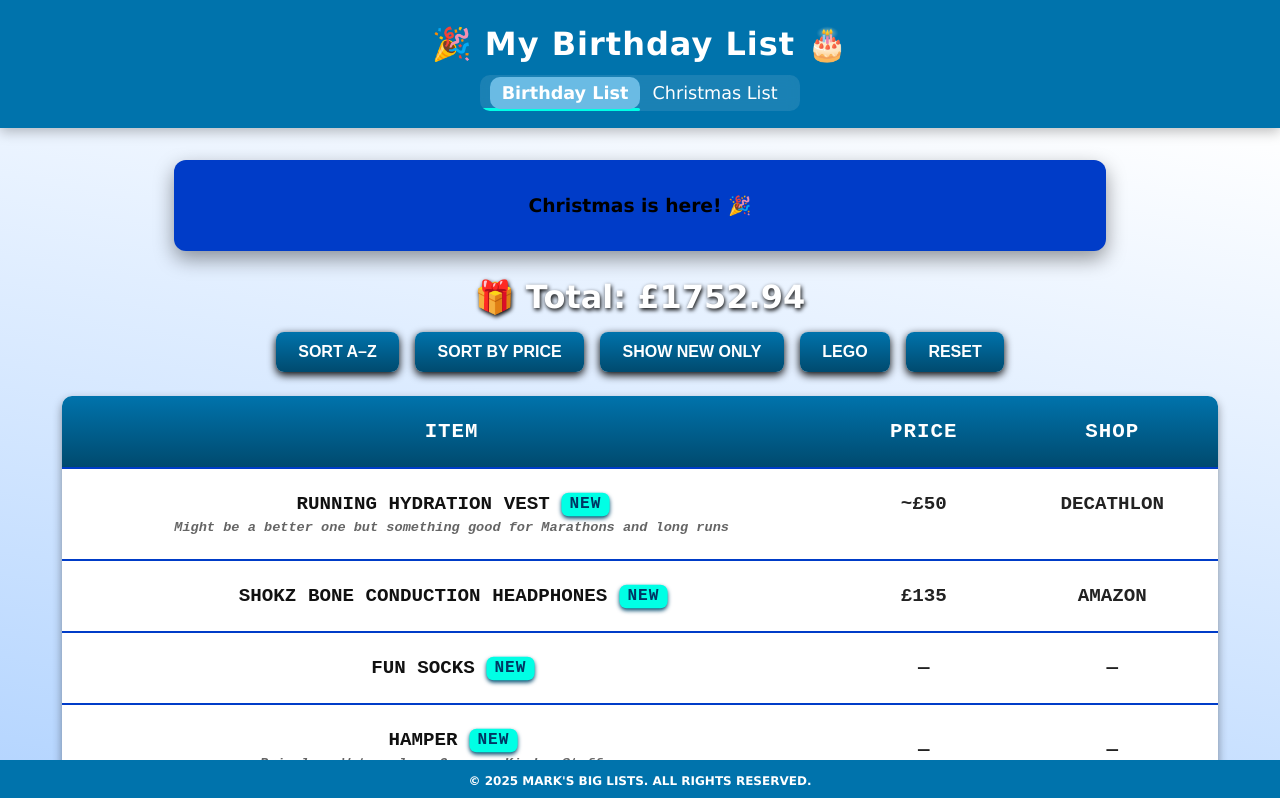
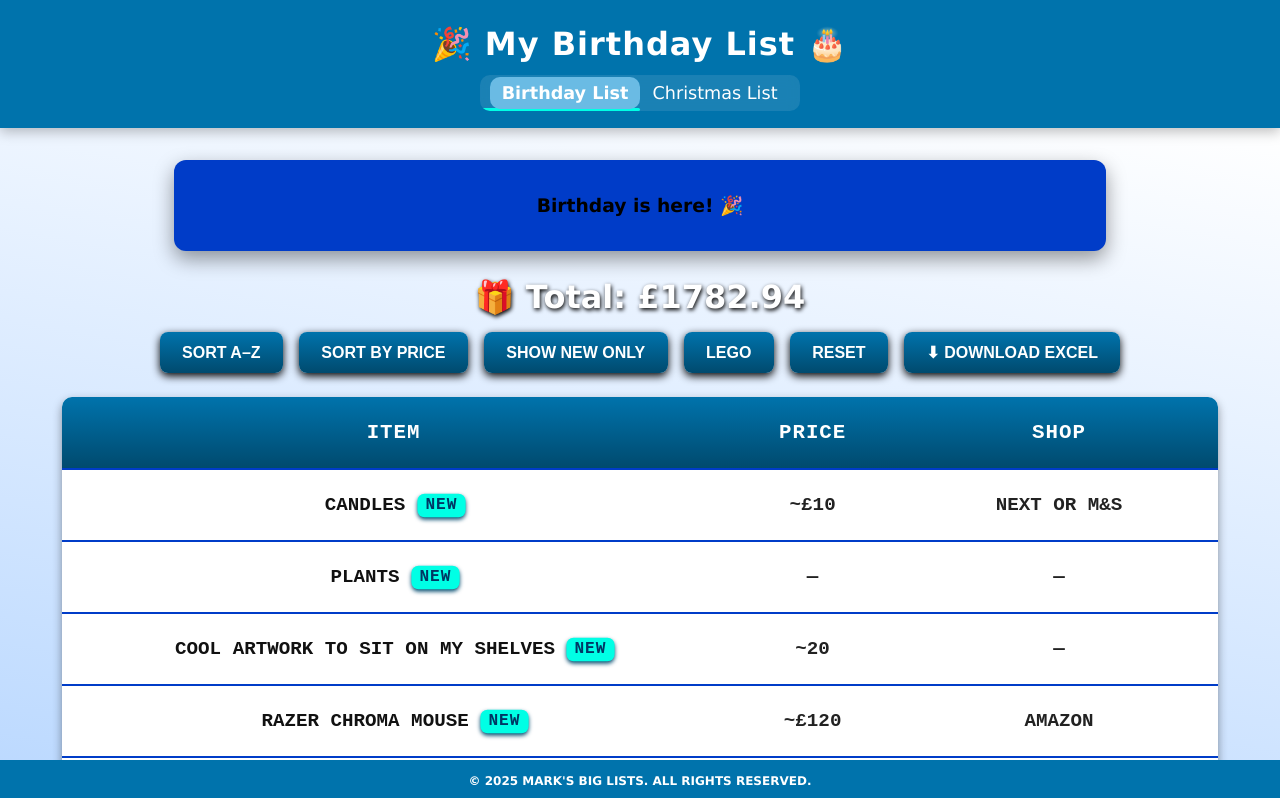
Before and after one commit to Markuff1/ChristmasList, a React (Vite) app: page / in a window 1280 px wide. Shown: the top 798 px of the page. Built offline with nearby package versions, Linux system fonts and the light colour scheme.

Commit message:
Added more things

```diff
--- a/package.json
+++ b/package.json
@@ -12,7 +12,8 @@
   "dependencies": {
     "react": "^19.1.1",
     "react-dom": "^19.1.1",
-    "react-router-dom": "^7.9.4"
+    "react-router-dom": "^7.9.4",
+    "xlsx": "^0.18.5"
   },
   "devDependencies": {
     "@eslint/js": "^9.33.0",
--- a/src/pages/BirthdayList.tsx
+++ b/src/pages/BirthdayList.tsx
@@ -1,5 +1,6 @@
 import { useState } from "react";
 import Countdown from "../components/Countdown";
+import * as XLSX from "xlsx";
 
 interface Gift {
   name: string;
@@ -19,31 +20,147 @@ function BirthdayList() {
   );
 
   const gifts: Gift[] = [
-    { name: "Running Hydration Vest", description: "Might be a better one but something good for Marathons and long runs", price: "~£50", shop: "Decathlon", Weblink: "https://www.decathlon.co.uk/p/unisex-running-competition-hydration-gilet-kiprun-race-900-3l-black/352243/c382m8862851", isNew: true, },
-    { name: "SHOKZ Bone Conduction Headphones", price: "£135", shop: "Amazon", Weblink: "https://www.amazon.co.uk/SHOKZ-Conduction-Headphones-Cancelling-Waterproof-Black/dp/B0D2HKQWHX?crid=25WF0W38ZPC3W&dib=eyJ2IjoiMSJ9.2okRs93yDSkztk5C9O4QEgQZrb4LaPw4SIL_jZR4QOkj2_6-iVHO_jLjKGbkTeq5OaA0xgYUQ0J6AqPhLG0l3Kxgjuu8IvcEpjzAoQ3LPkdTH7pTTp0D0QRJyB431kzNu0B1YMPt-67C4lNz3CYPng8DJx6pzcI98COhlN7WiavFDnkC6Unao9vqrSc2ZCdcytIXkG95kxzs-JmZ7-IrYOlO0JsH0W5EDz4eu2KOLfQ.5C-Em2COImIvkEYXtlDQ7xvUs5ofNNJlhiumSQIadfE&dib_tag=se&keywords=bone%2Bconduction%2Bheadphones&qid=1776640621&sprefix=bone%2Bcondu%2Caps%2C254&sr=8-7&ufe=app_do%3Aamzn1.fos.d7e5a2de-8759-4da3-993c-d11b6e3d217f&th=1", isNew: true, },
-    { name: "Fun socks", price: "", shop: "", Weblink: "", isNew: true, },
-    { name: "Hamper ", description: "Pringles, Watermelon, Grapes, Kinder Stuff.....", price: "", shop: "", Weblink: "", isNew: true, },
-    { name: "Magsafe Wallet", price: "£10", shop: "Amazon", Weblink: "https://www.amazon.co.uk/s?k=MagSafe+wallet", isNew: true, },
-    { name: "Rituals Men's Shower foam", price: "£10", shop: "Rituals", Weblink: "https://www.rituals.com/en-gb/men/body-hand-care", isNew: true, },
-    { name: "New Standing Desk", price: "~£300", shop: "Desktronic", Weblink: "https://desktronic.co.uk/products/height-adjustable-desk-homepro?variant=45480644378845", isNew: true, },
-    { name: "2 Dark Shelves", description: "For above my bed", price: "", shop: "", Weblink: "", isNew: true, },
-    { name: "MOVA Globe", price: "£195", shop: "Amazon", Weblink: "https://www.amazon.co.uk/Globe-Powered-Rotating-Unique-Decoration/dp/B002U21ZZK/ref=sr_1_4?crid=YIGM6NAS3OCX&dib=eyJ2IjoiMSJ9.44KMol966EFxQS30wAR-_dans92-WpqnTPoYNKf6A9qk509c6eYu0kaUh9Y3Kzu2_UP4By2EhfxbE8vYmnqWBQiLCZr5yImcr0z7kVwudlMnaKmakPYFzCyiLONVHc5RgcZ_f1oy_KBnwY6YlfpVRdOiJ71IoVsQH0anEhKLLvRDgVrcbiErcBJI16KWXpUUzeJj-ZLS7IZbiQUZZBud7zfT5VCBf-ahHsxC-RrkzNeH1cd691PbTnrLIu4tyEB_aCiE6E3sYL2u_b8cZeMvw7eSD413vOrCTVpwYxDCLyM.J3I5N8sPa5dBvzdcmmDkNevApfOkKzwmUej1N8kqlwg&dib_tag=se&keywords=Mova+globe&qid=1760908607&sprefix=mova+glob%2Caps%2C110&sr=8-4" },
-    { name: "Scratch off Globe", price: "£50.00", shop: "Amazon", Weblink: "https://www.amazon.co.uk/Luckies-London-Scratch-Globes-Gadgets/dp/B0CBQ9FP1J?crid=VIG20NWPFN7Z&dib=eyJ2IjoiMSJ9.aKHw5zPA2RltH_LrrRTSvZIxLfWI_FA8-HqTY5oraj7_l0OKrb5hVNDTpEo6qa7-9sPwPxWUXn51LWMg5Ona_aAT_325XI21Owl45ua-38PiXLUrdZ5vi__PR7PbIoGl4TC_nxsWx-xUhXCM1ceE1YkuDSJc-j2SgN1JH-50vLLWfFoESHzGttlIIn0I3xM4tU3EUqTSfPeUTaAogYc0FXLjayIv3O9WpZklGYDQe3t43txET_2Ps-MlA6pxGWHLpxraQGZdpTdGnOoiLNJ6ap4vGN99KcZHdefUWGyhMm0.2Ent8qOLZvMwknjGEGvvFr1rwspF9Y7JsK5kQvGFYxY&dib_tag=se&keywords=scratch%2Boff%2Bglobe&qid=1760908652&sprefix=scratch%2Boff%2Bglob%2Caps%2C117&sr=8-6&th=1" },
-    { name: "Lululemon Running Clothes", price: "£100", shop: "Lululemon", Weblink: "", isNew: true, },
-    { name: "Desk Lamp ", description: "For under my TV", price: "£10", shop: "Dunelm", Weblink: "https://www.dunelm.com/category/lighting/table-and-desk-lamps", isNew: true, },
-    { name: "Govee TV Backlight", price: "£80", shop: "Amazon", Weblink: "https://www.amazon.co.uk/Govee-Backlight-Fish-eye-Correction-Function/dp/B0CL4KNPT9?crid=3ASVSN6QB86U7&dib=eyJ2IjoiMSJ9.QhZs8Uru1RY8anGAnUXBPcWbkZNDT4bkZSuHCAmXWigBbCXehzhYFVSREjXUOHArNvz46YX2tfk-2HOCI9eQlRATZnrKgfYxtPBSNYf5C_bi4ZCROk4syJIy_WaktEAfAmgpvj-KQT_Bga74VtvlwT22alehNyTixl47JHaTkD_IAYvRVnima4GGQsfka4wMl_hIgS9UXi47hATYDYzC8jMuUAH4_U2F2sS0yFaSjKYttp6Hc7hFX1A8Y1uZYvIsafMgdkusSn4pd7ctOhwF1IsF18eEjFMJbsxpQd68yqg.kEAMDjq9v3PsaZIyGhtcVPLtpq9iGeVAr3cigy--ex4&dib_tag=se&keywords=Grovee&qid=1776644105&sprefix=grove%2Caps%2C269&sr=8-8&th=1", isNew: true, },
-    { name: "Govee Light Bars", price: "£70", shop: "Amazon", Weblink: "https://www.amazon.co.uk/Govee-Backlight-Multiple-Placement-Assistant/dp/B0BX25BSD1?dib=eyJ2IjoiMSJ9.QhZs8Uru1RY8anGAnUXBPcWbkZNDT4bkZSuHCAmXWigBbCXehzhYFVSREjXUOHArNvz46YX2tfk-2HOCI9eQlRATZnrKgfYxtPBSNYf5C_bi4ZCROk4syJIy_WaktEAfAmgpvj-KQT_Bga74VtvlwT22alehNyTixl47JHaTkD_IAYvRVnima4GGQsfka4wMl_hIgS9UXi47hATYDYzC8jMuUAH4_U2F2sS0yFaSjKYttp6Hc7hFX1A8Y1uZYvIsafMgdkusSn4pd7ctOhwF1IsF18eEjFMJbsxpQd68yqg.kEAMDjq9v3PsaZIyGhtcVPLtpq9iGeVAr3cigy--ex4&dib_tag=se&keywords=Grovee&qid=1776644339&sr=8-9&th=1", isNew: true, },
-    { name: "Lego Ford Model T", price: "£119.99", shop: "Lego", Weblink: "https://www.lego.com/en-gb/product/ford-model-t-11376", isNew: true, },
-    { name: "Lego Rocking Plants", price: "£17.99", shop: "Lego", Weblink: "https://www.lego.com/en-gb/product/rocking-plants-11506", isNew: true, },
-    { name: "Lego Hibiscus", price: "£59.99", shop: "Lego", Weblink: "https://www.lego.com/en-gb/product/hibiscus-10372", isNew: true, },
-    { name: "Lego Flowering Cactus", price: "£24.99", shop: "Lego", Weblink: "https://www.lego.com/en-gb/product/flowering-cactus-11509", isNew: true, },
-    { name: "Lego Shopping Street", price: "£229.99", shop: "Lego", Weblink: "https://www.lego.com/en-gb/product/shopping-street-11371", isNew: true, },
-    { name: "Lego River Steamboat", price: "£289.99", shop: "Lego", Weblink: "https://www.lego.com/en-gb/product/river-steamboat-21356", isNew: true, },
-    /*{ name: "", price: "", shop: "", Weblink: "", isNew: true, },*/
-
+    {
+      name: "Candles",
+      price: "~£10",
+      shop: "Next or M&S",
+      isNew: true,
+    },
+    {
+      name: "Plants",
+      isNew: true,
+    },
+    {
+      name: "Cool artwork to sit on my shelves",
+      price: "~20",
+      isNew: true,
+    },
+    {
+      name: "Razer Chroma Mouse",
+      price: "~£120",
+      shop: "Amazon",
+      Weblink:
+        "https://www.amazon.co.uk/Razer-Basilisk-HyperSpeed-Customizable-Customisable/dp/B0DDC9PPH6?crid=36MRPL5CV0IVS&dib=eyJ2IjoiMSJ9.xRfzq8ZHYPVw_DwGaK3oSA71lGFFrwYv77UnjGGjI4uB_BRyTPlzmRoFV_FW8UrOEbdnxF9qQtgIhFTJT3E_5we0o4CASDM1gImJwQgE1UYgMt3VeOkbvQfr0glypJ1VZMM0au6voUQkQPOmgELC9DcQPHBZizIMwtC_anYyJ46lLsUOnmgFTUTXrzhMv0H763XLYZO2lefi8VWeAOc--mwO6W4Ku7iIvdgqpFZIgys.YbTcEsHchcrFSihQ5VwLBgb0MxwhnJv7KHVFZgwSibU&dib_tag=se&keywords=Razer%2BChroma%2BMouse%2BWireless&qid=1778515547&sprefix=razer%2Bchroma%2Bmouse%2Bwirel%2Caps%2C317&sr=8-1&th=1",
+      isNew: true,
+    },
+    {
+      name: "New Mouse Pad",
+      description: "Or some other cool design (80 x 30cm)",
+      price: "~£30",
+      shop: "Epic Design Pads",
+      Weblink:
+        "https://epicdesignpads.com/collections/best-sellers/products/mountain-sunset-desk-mat-and-mouse-pad",
+      isNew: true,
+    },
+    {
+      name: "SHOKZ Bone Conduction Headphones",
+      price: "£135",
+      shop: "Amazon",
+      Weblink:
+        "https://www.amazon.co.uk/SHOKZ-Conduction-Headphones-Cancelling-Waterproof-Black/dp/B0D2HKQWHX",
+    },
+    { name: "Fun socks" },
+    {
+      name: "Hamper",
+      description: "Pringles, Watermelon, Grapes, Kinder Stuff.....",
+    },
+    {
+      name: "Magsafe Wallet",
+      price: "£10",
+      shop: "Amazon",
+      Weblink: "https://www.amazon.co.uk/s?k=MagSafe+wallet",
+    },
+    {
+      name: "Rituals Men's Shower foam",
+      price: "£10",
+      shop: "Rituals",
+      Weblink: "https://www.rituals.com/en-gb/men/body-hand-care",
+    },
+    {
+      name: "New Standing Desk",
+      price: "~£300",
+      shop: "Desktronic",
+      Weblink:
+        "https://desktronic.co.uk/products/height-adjustable-desk-homepro",
+    },
+    {
+      name: "2 Dark Shelves",
+      description: "For above my bed",
+    },
+    {
+      name: "MOVA Globe",
+      price: "£195",
+      shop: "Amazon",
+      Weblink:
+        "https://www.amazon.co.uk/Globe-Powered-Rotating-Unique-Decoration/dp/B002U21ZZK",
+    },
+    {
+      name: "Scratch off Globe",
+      price: "£50.00",
+      shop: "Amazon",
+      Weblink:
+        "https://www.amazon.co.uk/Luckies-London-Scratch-Globes-Gadgets/dp/B0CBQ9FP1J",
+    },
+    {
+      name: "Desk Lamp",
+      description: "For under my TV",
+      price: "£10",
+      shop: "Dunelm",
+      Weblink:
+        "https://www.dunelm.com/category/lighting/table-and-desk-lamps",
+    },
+    {
+      name: "Govee TV Backlight",
+      price: "£80",
+      shop: "Amazon",
+      Weblink:
+        "https://www.amazon.co.uk/Govee-Backlight-Fish-eye-Correction-Function/dp/B0CL4KNPT9",
+    },
+    {
+      name: "Govee Light Bars",
+      price: "£70",
+      shop: "Amazon",
+      Weblink:
+        "https://www.amazon.co.uk/Govee-Backlight-Multiple-Placement-Assistant/dp/B0BX25BSD1",
+    },
+    {
+      name: "Lego Ford Model T",
+      price: "£119.99",
+      shop: "Lego",
+      Weblink: "https://www.lego.com/en-gb/product/ford-model-t-11376",
+    },
+    {
+      name: "Lego Rocking Plants",
+      price: "£17.99",
+      shop: "Lego",
+      Weblink: "https://www.lego.com/en-gb/product/rocking-plants-11506",
+    },
+    {
+      name: "Lego Hibiscus",
+      price: "£59.99",
+      shop: "Lego",
+      Weblink: "https://www.lego.com/en-gb/product/hibiscus-10372",
+    },
+    {
+      name: "Lego Flowering Cactus",
+      price: "£24.99",
+      shop: "Lego",
+      Weblink: "https://www.lego.com/en-gb/product/flowering-cactus-11509",
+    },
+    {
+      name: "Lego Shopping Street",
+      price: "£229.99",
+      shop: "Lego",
+      Weblink: "https://www.lego.com/en-gb/product/shopping-street-11371",
+    },
+    {
+      name: "Lego River Steamboat",
+      price: "£289.99",
+      shop: "Lego",
+      Weblink: "https://www.lego.com/en-gb/product/river-steamboat-21356",
+    },
   ];
 
-  // Calculate total from numeric prices only
   const total = gifts.reduce((sum, gift) => {
     const match = gift.price?.match(/£?([\d.]+)/);
     return match ? sum + parseFloat(match[1]) : sum;
@@ -51,40 +168,105 @@ function BirthdayList() {
 
   let displayedGifts: Gift[] = [...gifts];
 
-  // Apply filters
   if (sortOption === "new") {
-    displayedGifts = displayedGifts.filter(gift => gift.isNew);
+    displayedGifts = displayedGifts.filter((gift) => gift.isNew);
   }
 
   if (sortOption === "Lego") {
-    displayedGifts = displayedGifts.filter(gift => gift.shop === "Lego");
+    displayedGifts = displayedGifts.filter(
+      (gift) => gift.shop === "Lego"
+    );
   }
 
-  // Sorting logic
   displayedGifts = displayedGifts.sort((a, b) => {
     if (sortOption === "name") {
       return a.name.localeCompare(b.name);
     }
+
     if (sortOption === "price") {
-    const priceA = parseFloat(a.price?.replace(/[£,~]/g, "") || "0");
-    const priceB = parseFloat(b.price?.replace(/[£,~]/g, "") || "0");
+      const priceA = parseFloat(
+        a.price?.replace(/[£~,]/g, "") || "0"
+      );
+      const priceB = parseFloat(
+        b.price?.replace(/[£~,]/g, "") || "0"
+      );
+
       return priceB - priceA;
     }
+
     return 0;
   });
 
+  const downloadExcel = () => {
+    const exportData = displayedGifts.map((gift) => ({
+      Name: gift.name,
+      Description: gift.description || "",
+      Price: gift.price || "",
+      Shop: gift.shop || "",
+      Link: gift.Weblink || "",
+    }));
+
+    const worksheet = XLSX.utils.json_to_sheet(exportData);
+
+    worksheet["!cols"] = [
+      { wch: 30 },
+      { wch: 40 },
+      { wch: 15 },
+      { wch: 20 },
+      { wch: 50 },
+    ];
+
+    const workbook = XLSX.utils.book_new();
+    XLSX.utils.book_append_sheet(
+      workbook,
+      worksheet,
+      "Birthday List"
+    );
+
+    XLSX.writeFile(workbook, "Birthday_List.xlsx");
+  };
+
   return (
     <div className="list-page">
-      <Countdown targetDate={birthdayDate} label="Christmas" />
+      <Countdown targetDate={birthdayDate} label="Birthday" />
 
-      <h2 className="total-price">🎁 Total: £{total.toFixed(2)}</h2>
+      <h2 className="total-price">
+        🎁 Total: £{total.toFixed(2)}
+      </h2>
 
-      <div style={{ marginBottom: "1rem", display: "flex", gap: "1rem" }}>
-        <button onClick={() => setSortOption("name")}>Sort A–Z</button>
-        <button onClick={() => setSortOption("price")}>Sort by Price</button>
-        <button onClick={() => setSortOption("new")}>Show New Only</button>
-        <button onClick={() => setSortOption("Lego")}>Lego</button>
-        <button onClick={() => setSortOption(null)}>Reset</button>
+      <div
+        style={{
+          marginBottom: "1rem",
+          display: "flex",
+          gap: "1rem",
+        }}
+      >
+        <button onClick={() => setSortOption("name")}>
+          Sort A–Z
+        </button>
+
+        <button onClick={() => setSortOption("price")}>
+          Sort by Price
+        </button>
+
+        <button onClick={() => setSortOption("new")}>
+          Show New Only
+        </button>
+
+        <button onClick={() => setSortOption("Lego")}>
+          Lego
+        </button>
+
+        <button onClick={() => setSortOption(null)}>
+          Reset
+        </button>
+
+        <button
+          onClick={downloadExcel}
+          style={{ marginLeft: "auto" }}
+        >
+          ⬇ Download Excel
+        </button>
       </div>
 
       <table className="list-table">
@@ -95,45 +277,52 @@ function BirthdayList() {
             <th>Shop</th>
           </tr>
         </thead>
+
         <tbody>
           {displayedGifts.map((gift, index) => {
-            const giftNameCell = (
+            const rowContent = (
+              <>
                 <td className="gift-name-cell">
                   <div className="gift-name">
                     {gift.name}
-                  {gift.isNew && <span className="new-tag">NEW</span>}
+                    {gift.isNew && (
+                      <span className="new-tag">
+                        NEW
+                      </span>
+                    )}
                   </div>
+
                   {gift.description && (
-                  <div className="gift-description">{gift.description}</div>
+                    <div className="gift-description">
+                      {gift.description}
+                    </div>
                   )}
                 </td>
+
+                <td>{gift.price || "—"}</td>
+                <td>{gift.shop || "—"}</td>
+              </>
             );
 
             if (gift.Weblink) {
               return (
-                <a
+                <tr
                   key={index}
-                  href={gift.Weblink}
-                  target="_blank"
-                  rel="noopener noreferrer"
-                  style={{ textDecoration: "none", color: "inherit", display: "contents" }}
+                  onClick={() =>
+                    window.open(
+                      gift.Weblink,
+                      "_blank",
+                      "noopener,noreferrer"
+                    )
+                  }
+                  style={{ cursor: "pointer" }}
                 >
-                  <tr style={{ cursor: "pointer" }}>
-                    {giftNameCell}
-                    <td>{gift.price || "—"}</td>
-                    <td>{gift.shop || "—"}</td>
+                  {rowContent}
                 </tr>
-                </a>
               );
             }
 
-            return (
-              <tr key={index}>
-                {giftNameCell}
-                <td>{gift.price || "—"}</td>
-                <td>{gift.shop || "—"}</td>
-              </tr>
-            );
+            return <tr key={index}>{rowContent}</tr>;
           })}
         </tbody>
       </table>
```
Also changed, not shown: 1 other file (tests, documents, lock files or other folders). Lines whose indentation alone changed are shown as unchanged.
